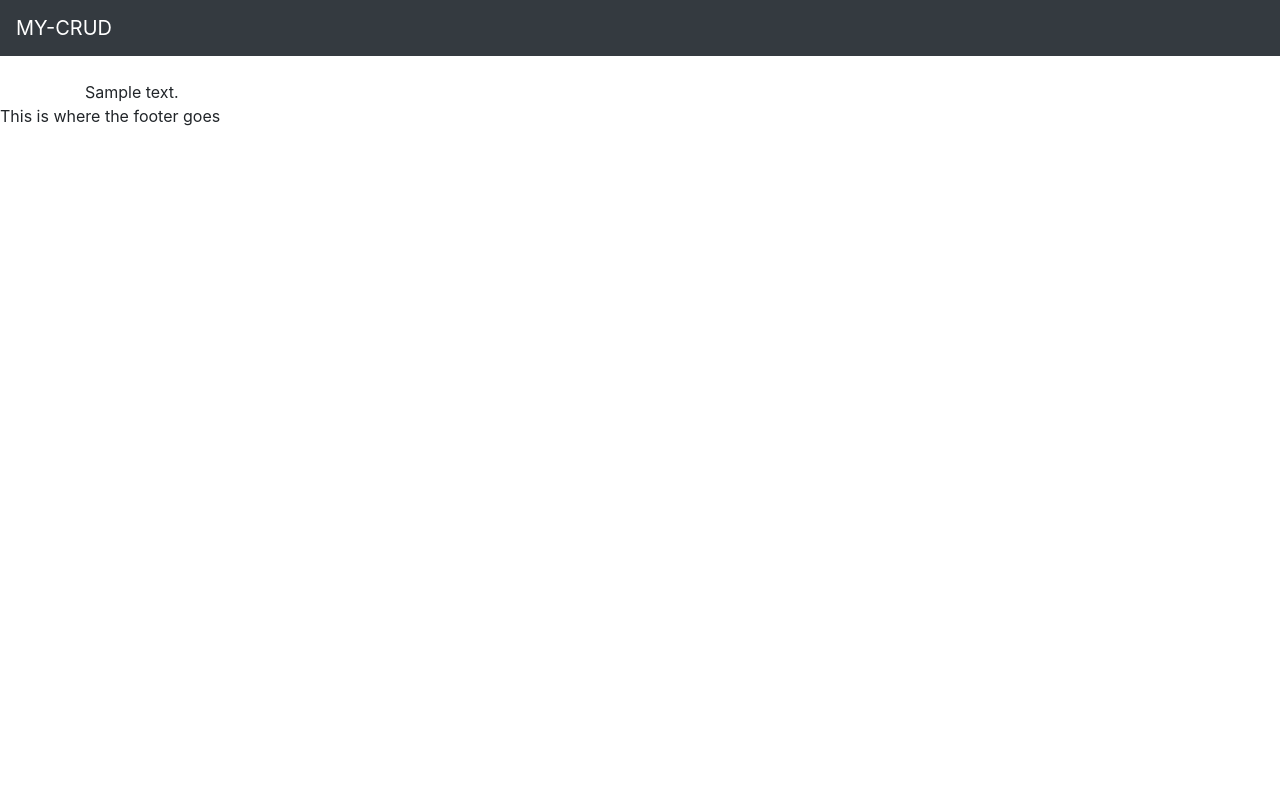
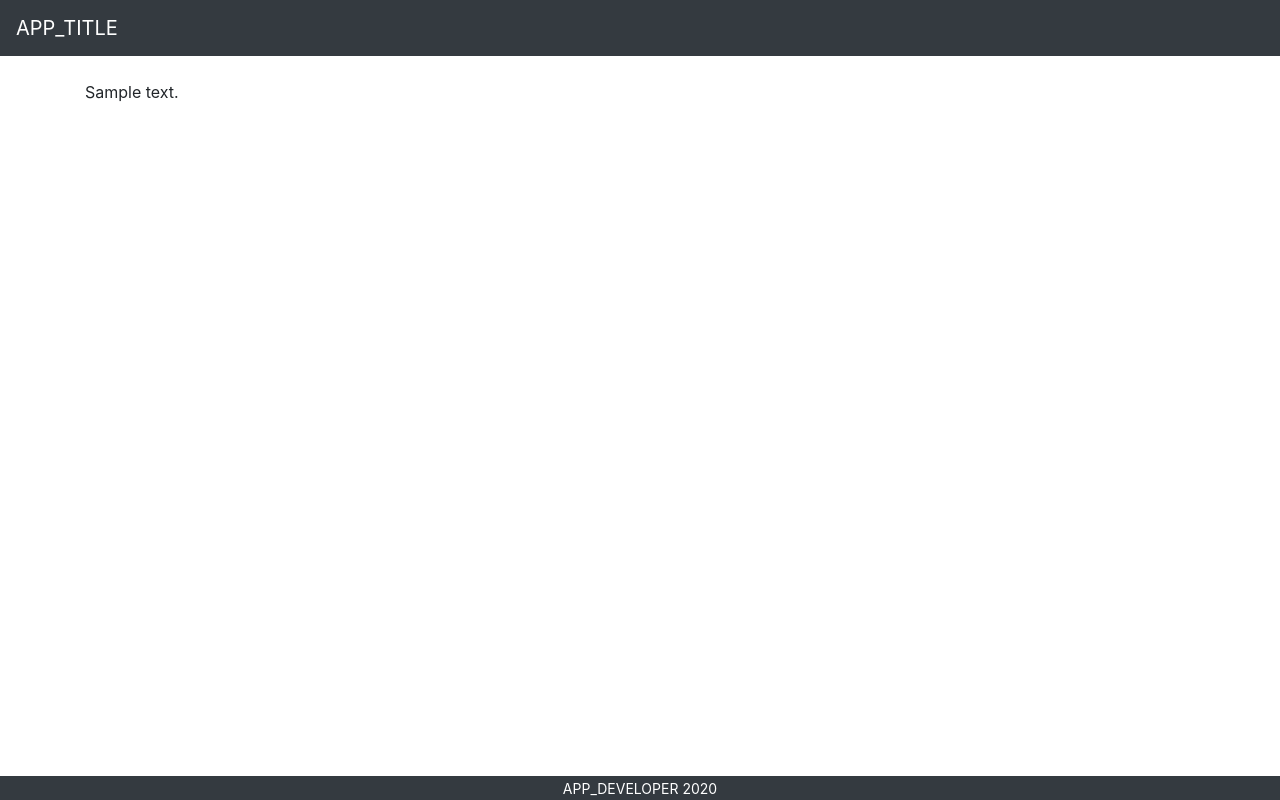
Before and after one commit to sollcalibur/mvc_crud_from_scratch, a PHP site: template Views/Layouts/default.php in a window 1280 px wide. Run offline with PHP 8.4, Linux system fonts and the light colour scheme; the template is opened without the code that fills it: most values are stand-ins (such as "Sample title", 1, 10 or a date in 2020); some libraries are stand-ins or nearby versions.

Commit message:
footer, footer constant

```diff
--- a/Config/appConfig.php
+++ b/Config/appConfig.php
@@ -9,5 +9,7 @@ class AppConfig
 
     // APP CONFIG
     const APP_BASE_URL = "my_crud";
+    const APP_TITLE = "MY-CRUD";
+    const APP_DEVELOPER = "benedict.m.sollano";
     const APP_EMAIL = "mailer@myapp.com";
 }
--- /dev/null
+++ b/Views/Layouts/default.css
@@ -0,0 +1,15 @@
+.footer {
+    position: fixed;
+    left: 0;
+    bottom: 0;
+    width: 100%;
+    background-color: #343a40;
+    color: white;
+    z-index: 4;
+    text-align: center;
+}
+
+.footer span {
+    font-size: 0.875em;
+    /* 14px/16=0.875em */
+}
--- a/Views/Layouts/default.php
+++ b/Views/Layouts/default.php
@@ -10,11 +10,14 @@
     <script src="https://ajax.googleapis.com/ajax/libs/jquery/3.5.1/jquery.min.js"></script>
     <script src="https://cdnjs.cloudflare.com/ajax/libs/popper.js/1.16.0/umd/popper.min.js"></script>
     <script src="https://maxcdn.bootstrapcdn.com/bootstrap/4.5.0/js/bootstrap.min.js"></script>
+
+    <link rel="stylesheet" type="text/css" href="<?php echo WEBROOT . 'Views/Layouts/default.css'; ?> ">
+
 </head>
 
 <body>
     <nav class="navbar navbar-expand-md bg-dark navbar-dark">
-        <a class="navbar-brand" href="<?php echo WEBROOT; ?>">MY-CRUD</a>
+        <a class="navbar-brand" href="<?php echo WEBROOT; ?>"><?php echo AppConfig::APP_TITLE; ?></a>
         <button class="navbar-toggler" type="button" data-toggle="collapse" data-target="#collapsibleNavbar">
             <span class="navbar-toggler-icon"></span>
         </button>
@@ -27,7 +30,9 @@
         ?>
     </div>
 
-    <p>This is where the footer goes</p>
+    <div class="footer">
+        <span><?php echo AppConfig::APP_DEVELOPER  . " " . date("Y"); ?></span>
+    </div>
 </body>
 
 </html>
```
